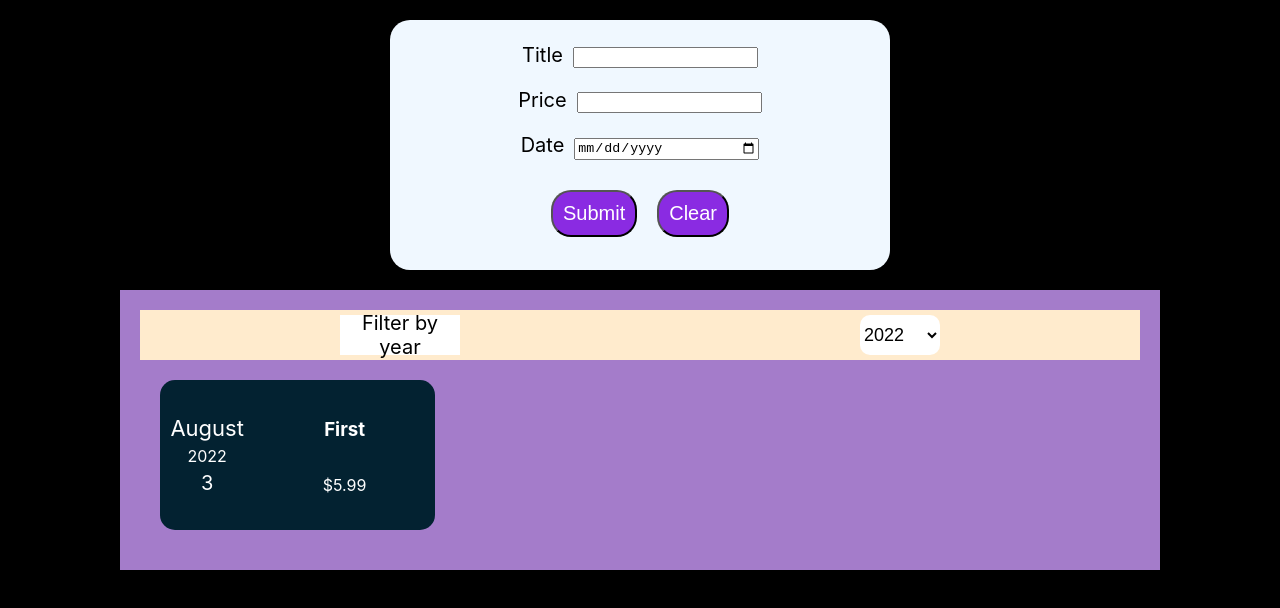
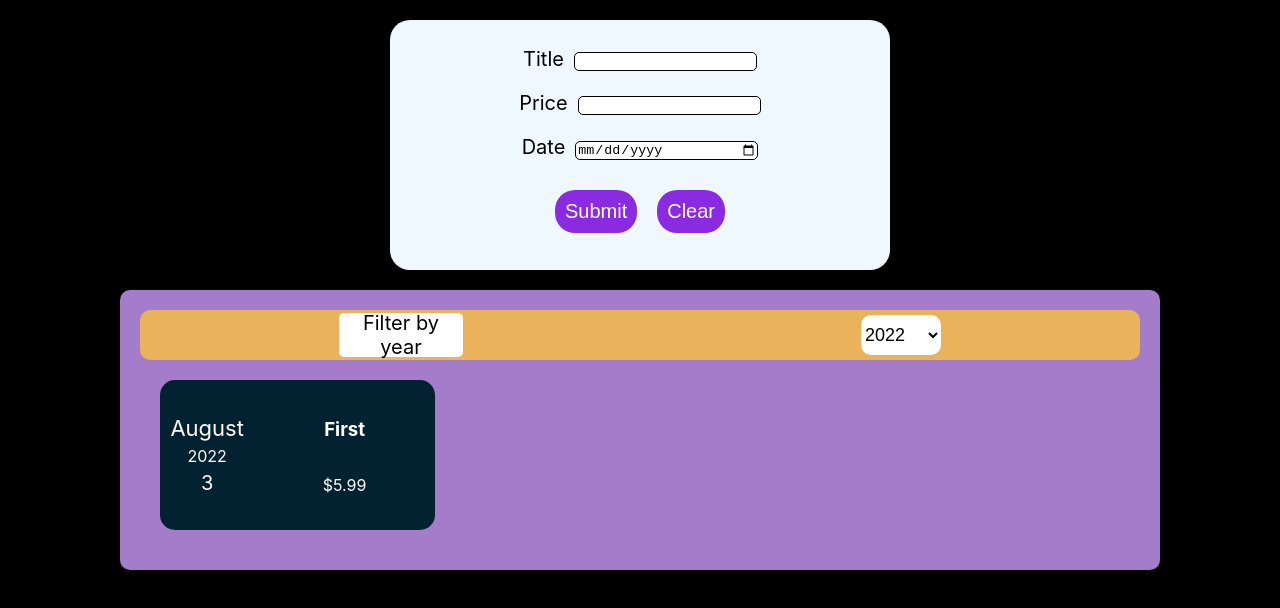
Before and after one commit to YunusEmrePak/Filter-App, a React (Create React App) app: page / in a window 1280 px wide. Shown: the top 608 px of the page. Built offline with nearby package versions, Linux system fonts and the light colour scheme.

Commit message:
arrangament

```diff
--- a/src/components/Card.css
+++ b/src/components/Card.css
@@ -9,6 +9,7 @@ body {
   background-color: rgb(164, 124, 202);
   width: 1000px;
   padding: 20px;
+  border-radius: 10px;
 }
 
 .alert {
--- a/src/components/Filter.css
+++ b/src/components/Filter.css
@@ -1,9 +1,10 @@
 .filter-card {
-  background-color: blanchedalmond;
+  background-color: rgb(235, 178, 92);
   display: flex;
   justify-content: space-around;
   align-items: center;
   height: 50px;
+  border-radius: 10px;
 }
 
 .filter-card select {
@@ -24,4 +25,6 @@
   align-items: center;
   justify-content: center;
   font-size: 20px;
+  border-radius: 5px;
+  padding: 2px;
 }
--- a/src/components/Form.css
+++ b/src/components/Form.css
@@ -19,6 +19,11 @@
   font-size: 20px;
 }
 
+.form-container input {
+  border-radius: 5px;
+  border: 1px solid black;
+}
+
 .form-outContainer {
   display: flex;
   justify-content: center;
@@ -32,6 +37,7 @@
   border-radius: 20px;
   color: #fff;
   cursor: pointer;
+  border: none;
 }
 
 .form-explanation label {
--- a/src/components/Form.js
+++ b/src/components/Form.js
@@ -48,7 +48,7 @@ const Form = (props) => {
 
   const deleteHandler = (event) => {
     setEnteredTitle("");
-    setEnteredPrice();
+    setEnteredPrice("");
     setEnteredDate("");
   };
 
```
